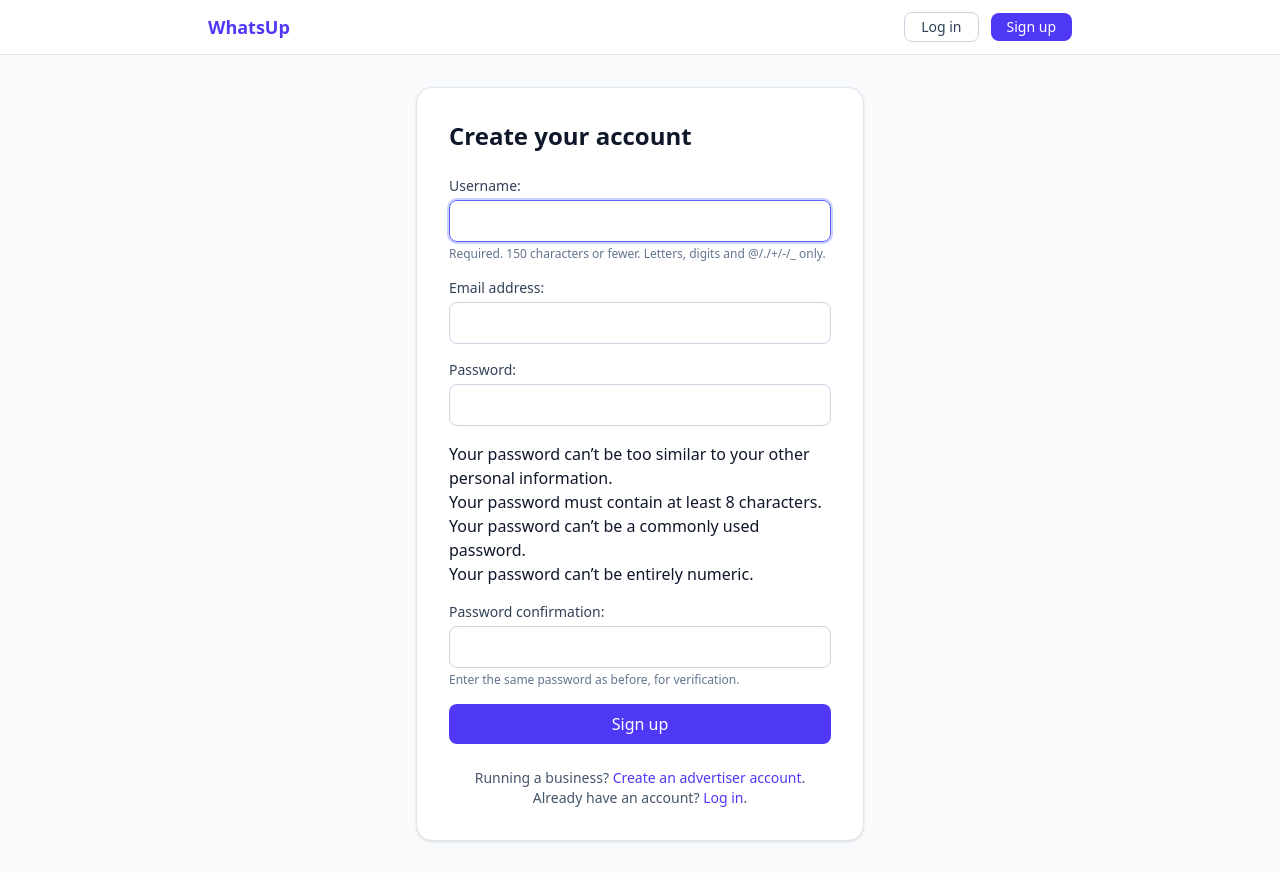
After one commit to ShmuelNg1212/WhatsUp, a Django app: page /accounts/signup/ in a window 1280 px wide. The commit adds this page. Run offline with Django 5.2, Linux system fonts and the light colour scheme.

Commit message:
feat(accounts): add signup, login and logout flows
Co-Authored-By: Claude Opus 5.5 <noreply@anthropic.com>

```diff
--- /dev/null
+++ b/accounts/forms.py
@@ -0,0 +1,48 @@
+from django import forms
+from django.contrib.auth.forms import UserCreationForm
+from django.db import transaction
+
+from ads.models import AdvertiserProfile
+
+from .models import User
+
+
+class RegularSignupForm(UserCreationForm):
+    role = User.Role.REGULAR_USER
+
+    class Meta(UserCreationForm.Meta):
+        model = User
+        fields = ("username", "email")
+
+    def __init__(self, *args, **kwargs):
+        super().__init__(*args, **kwargs)
+        self.fields["email"].required = True
+        # Set before validation so model constraints see the final role.
+        self.instance.role = self.role
+
+    def clean_email(self):
+        email = self.cleaned_data["email"]
+        if User.objects.filter(email__iexact=email).exists():
+            raise forms.ValidationError("A user with that email already exists.")
+        return email
+
+
+class AdvertiserSignupForm(RegularSignupForm):
+    role = User.Role.ADVERTISER
+
+    company_name = forms.CharField(max_length=200)
+    website = forms.URLField(required=False, assume_scheme="https")
+
+    @transaction.atomic
+    def save(self, commit=True):
+        if not commit:
+            raise ValueError("AdvertiserSignupForm must save the user and profile together.")
+        user = super().save(commit=True)
+        profile = AdvertiserProfile(
+            user=user,
+            company_name=self.cleaned_data["company_name"],
+            website=self.cleaned_data["website"],
+        )
+        profile.full_clean()
+        profile.save()
+        return user
--- /dev/null
+++ b/accounts/urls.py
@@ -0,0 +1,15 @@
+from django.contrib.auth import views as auth_views
+from django.urls import path
+
+from . import views
+
+urlpatterns = [
+    path("signup/", views.SignupView.as_view(), name="signup"),
+    path("signup/advertiser/", views.AdvertiserSignupView.as_view(), name="signup_advertiser"),
+    path(
+        "login/",
+        auth_views.LoginView.as_view(redirect_authenticated_user=True),
+        name="login",
+    ),
+    path("logout/", auth_views.LogoutView.as_view(), name="logout"),
+]
--- a/accounts/views.py
+++ b/accounts/views.py
@@ -1,3 +1,26 @@
-from django.shortcuts import render
+from django.contrib.auth import login
+from django.shortcuts import redirect
+from django.views.generic import CreateView
 
-# Create your views here.
+from .forms import AdvertiserSignupForm, RegularSignupForm
+
+
+class SignupView(CreateView):
+    form_class = RegularSignupForm
+    template_name = "accounts/signup.html"
+    extra_context = {"heading": "Create your account", "account_type": "regular"}
+
+    def dispatch(self, request, *args, **kwargs):
+        if request.user.is_authenticated:
+            return redirect("home")
+        return super().dispatch(request, *args, **kwargs)
+
+    def form_valid(self, form):
+        user = form.save()
+        login(self.request, user)
+        return redirect("home")
+
+
+class AdvertiserSignupView(SignupView):
+    form_class = AdvertiserSignupForm
+    extra_context = {"heading": "Create an advertiser account", "account_type": "advertiser"}
--- a/config/settings/base.py
+++ b/config/settings/base.py
@@ -74,6 +74,9 @@ STATIC_URL = "static/"
 STATIC_ROOT = BASE_DIR / "staticfiles"
 
 AUTH_USER_MODEL = "accounts.User"
+LOGIN_URL = "login"
+LOGIN_REDIRECT_URL = "home"
+LOGOUT_REDIRECT_URL = "home"
 
 DEFAULT_AUTO_FIELD = "django.db.models.BigAutoField"
 
--- a/config/urls.py
+++ b/config/urls.py
@@ -1,8 +1,9 @@
 from django.contrib import admin
-from django.urls import path
+from django.urls import include, path
 from django.views.generic import TemplateView
 
 urlpatterns = [
     path("", TemplateView.as_view(template_name="landing.html"), name="home"),
+    path("accounts/", include("accounts.urls")),
     path("admin/", admin.site.urls),
 ]
--- /dev/null
+++ b/templates/accounts/signup.html
@@ -0,0 +1,20 @@
+{% extends "base.html" %}
+{% block title %}Sign up{% endblock %}
+{% block content %}
+<div class="mx-auto max-w-md rounded-2xl border border-slate-200 bg-white p-8 shadow-sm">
+  <h1 class="mb-6 text-2xl font-bold">{{ heading }}</h1>
+  <form method="post" class="form-stack">
+    {% csrf_token %}
+    {{ form.as_p }}
+    <button type="submit" class="btn btn-primary w-full">Sign up</button>
+  </form>
+  <p class="mt-6 text-center text-sm text-slate-600">
+    {% if account_type == "advertiser" %}
+      Just want to post? <a href="{% url 'signup' %}" class="font-medium text-indigo-600 hover:underline">Create a regular account</a>.
+    {% else %}
+      Running a business? <a href="{% url 'signup_advertiser' %}" class="font-medium text-indigo-600 hover:underline">Create an advertiser account</a>.
+    {% endif %}
+    <br>Already have an account? <a href="{% url 'login' %}" class="font-medium text-indigo-600 hover:underline">Log in</a>.
+  </p>
+</div>
+{% endblock %}
--- a/templates/landing.html
+++ b/templates/landing.html
@@ -6,6 +6,9 @@
   <p class="mx-auto mt-4 max-w-xl text-slate-600">
     Share posts, follow friends, and see what's happening — or reach them with sponsored posts as an advertiser.
   </p>
-  {% block landing_actions %}{% endblock %}
+  <div class="mt-8 flex justify-center gap-3">
+    <a href="{% url 'signup' %}" class="btn btn-primary">Join as a user</a>
+    <a href="{% url 'signup_advertiser' %}" class="btn btn-secondary">Advertise on WhatsUp</a>
+  </div>
 </section>
 {% endblock %}
--- a/templates/partials/nav.html
+++ b/templates/partials/nav.html
@@ -1 +1,13 @@
-{# Filled in with auth links once accounts routes exist. #}
+{% if user.is_authenticated %}
+  <span class="text-slate-600">
+    {{ user.username }}
+    <span class="ml-1 rounded-full bg-slate-100 px-2 py-0.5 text-xs font-medium text-slate-700">{{ user.get_role_display }}</span>
+  </span>
+  <form method="post" action="{% url 'logout' %}">
+    {% csrf_token %}
+    <button type="submit" class="btn btn-secondary py-1">Log out</button>
+  </form>
+{% else %}
+  <a href="{% url 'login' %}" class="btn btn-secondary py-1">Log in</a>
+  <a href="{% url 'signup' %}" class="btn btn-primary py-1">Sign up</a>
+{% endif %}
```
Also changed, not shown: templates/registration/login.html (added, +17 -0 lines).
